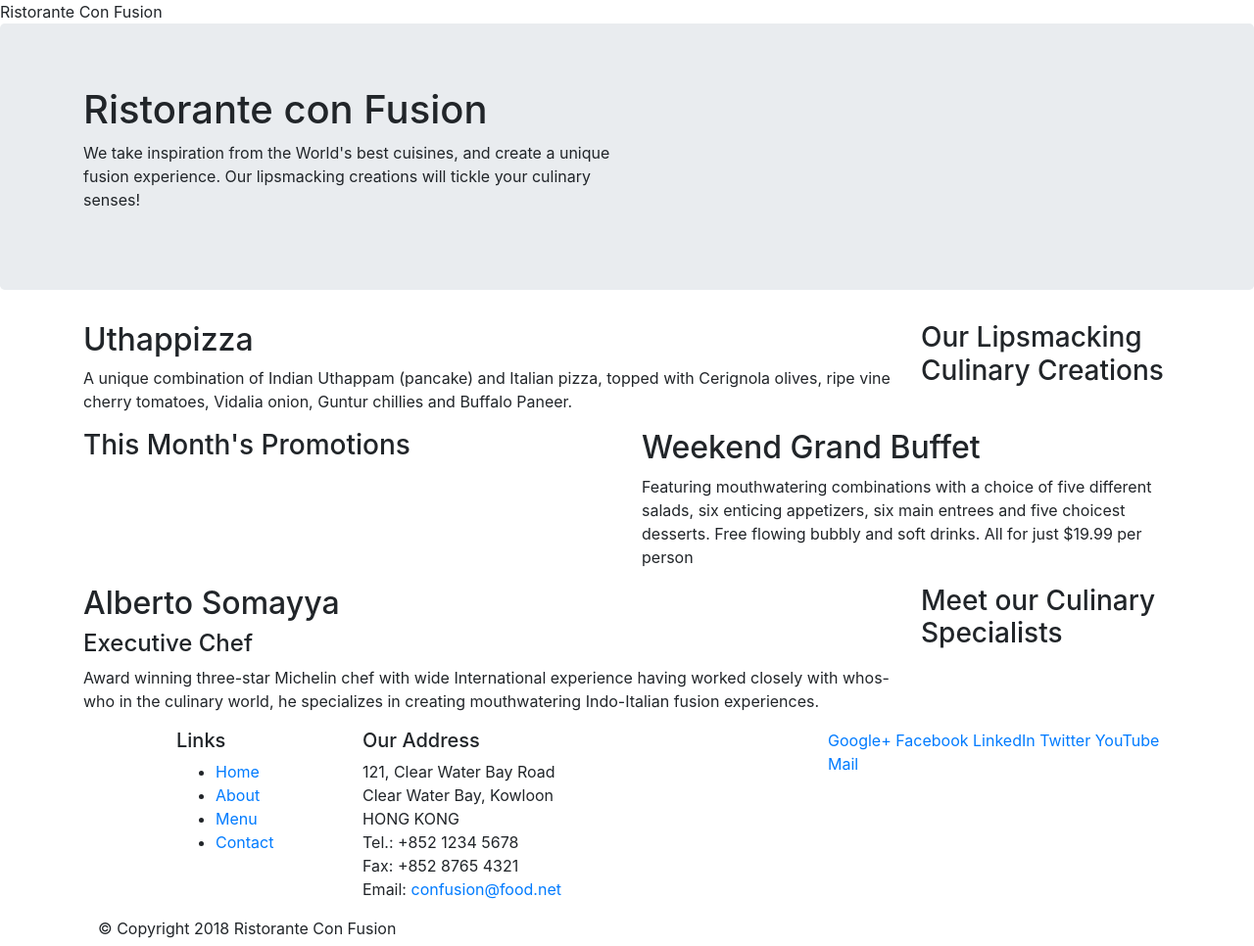
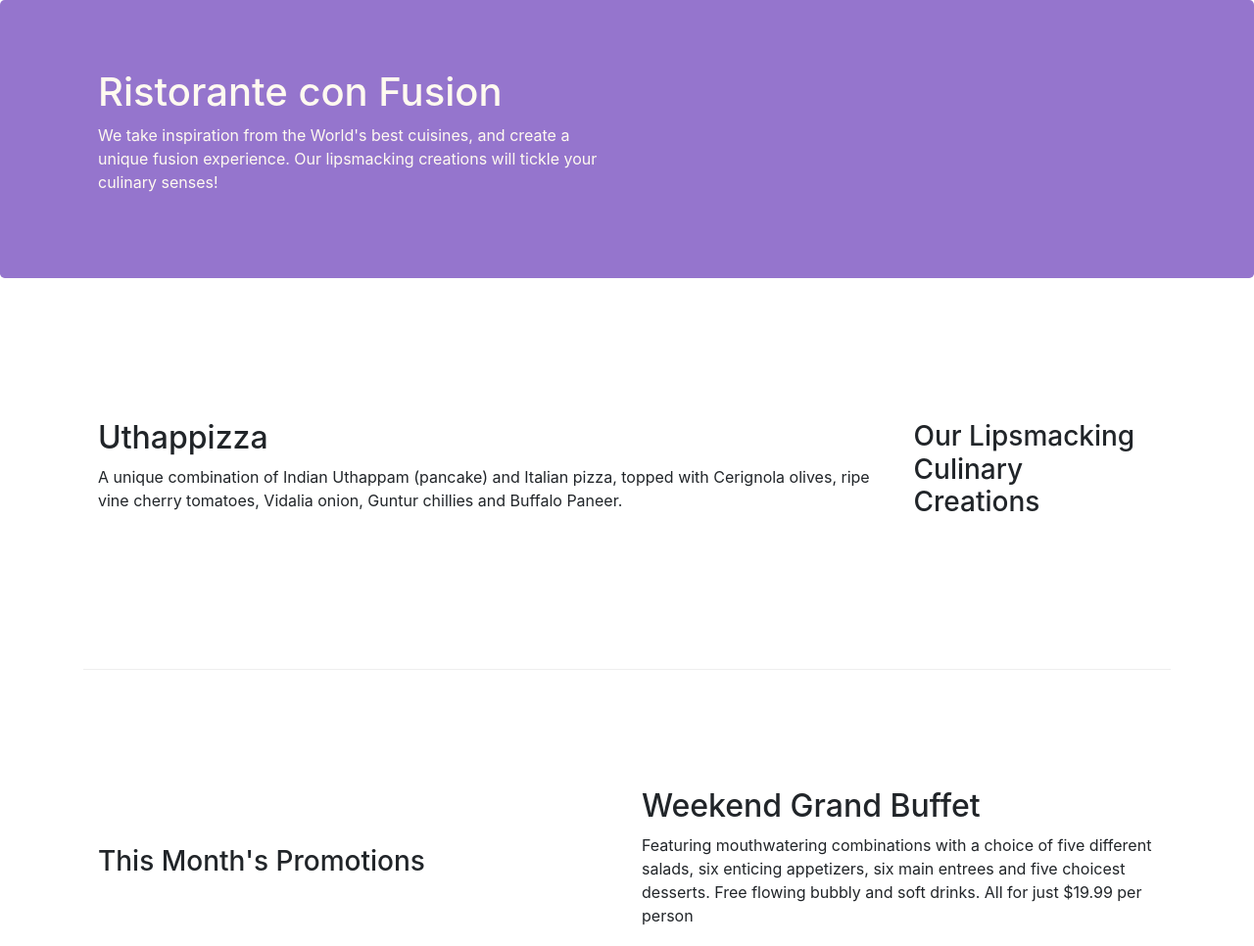
Before and after one commit to BeginnerAdi/courseraBootstrap, a website: page index.html in a window 1280 px wide. Shown: the top 966 px of the page at 98% size. Drawn offline with nearby package versions, Linux system fonts and the light colour scheme.

Commit message:
Bootstrap Grid Part 2

```diff
--- /dev/null
+++ b/css/style.css
@@ -0,0 +1,30 @@
+.row-header{
+	margin:0px auto;
+	padding:0px;
+}
+
+.row-content{
+	margin:0px auto;
+	padding: 50px 0px 50px 0px;
+	border-bottom:1px ridge;
+	min-height: 400px;
+}
+
+.footer{
+	background-color: #D1C4E9;
+	margin:0px auto;
+	padding: 20px 0px 20px 0px;
+}
+
+.jumbotron{
+	padding:70px 30px 70px 30px;
+	margin:0px auto;
+	background: #9575CD;
+	color:floralwhite;
+}
+
+address{
+	font-size:80%;
+	margin:0px;
+	color:#0f0f0f;
+}
--- a/index.html
+++ b/index.html
@@ -6,7 +6,8 @@
     <meta name="viewport" content="width=device-width, inital-scale=1, shrink-to-fit=no">
     <meta http-equiv="x-ua-compatible" content="ie=edge">
 
-    <link rel="stylesheet" href="node_modules/bootstrap/dist/css/bootstrap.min.css"
+    <link rel="stylesheet" href="node_modules/bootstrap/dist/css/bootstrap.min.css">
+    <link href="css/style.css" rel="stylesheet">
     <title>Ristorante Con Fusion</title>
 </head>
 
@@ -14,7 +15,7 @@
 
     <header class="jumbotron">
         <div class="container">
-            <div class="row">
+            <div class="row row-header">
                 <div class="col-12 col-sm-6">
                     <h1>Ristorante con Fusion</h1>
                     <p>We take inspiration from the World's best cuisines, and create a unique fusion experience. Our lipsmacking creations will tickle your culinary senses!</p>
@@ -26,7 +27,7 @@
     </header>
 
     <div class="container">
-        <div class="row">
+        <div class="row row-content align-items-center">
             <div class="col-12 col-sm-4 order-sm-last col-md-3">
                 <h3>Our Lipsmacking Culinary Creations</h3>
             </div>
@@ -37,7 +38,7 @@
         </div>
 
 
-        <div class="row">
+        <div class="row row-content align-items-center">
             <div class="col-12 col-sm-4 col-md">
                 <h3>This Month's Promotions</h3>
             </div>
@@ -47,7 +48,7 @@
             </div>
         </div>
 
-        <div class="row">
+        <div class="row row-content align-items-center">
             <div class="col-12 col-sm-4 order-sm-last col-md-3">
                 <h3>Meet our Culinary Specialists</h3>
             </div>
@@ -59,12 +60,12 @@
         </div>
     </div>
 
-    <footer>
+    <footer class="footer">
         <div class="container">
             <div class="row">
                 <div class="col-4 offset-1 col-sm-2">
                     <h5>Links</h5>
-                    <ul>
+                    <ul class="list-unstyled">
                         <li><a href="#">Home</a></li>
                         <li><a href="#">About</a></li>
                         <li><a href="#">Menu</a></li>
@@ -82,8 +83,8 @@
 		              Email: <a href="mailto:confusion@food.net">confusion@food.net</a>
 		           </address>
                 </div>
-                <div class="col-12 col-sm-4">
-                    <div >
+                <div class="col-12 col-sm-4 align-items-center">
+                    <div class="text-center">
                         <a href="http://google.com/+">Google+</a>
                         <a href="http://www.facebook.com/profile.php?id=">Facebook</a>
                         <a href="http://www.linkedin.com/in/">LinkedIn</a>
@@ -93,8 +94,8 @@
                     </div>
                 </div>
            </div>
-           <div class="col-auto">
-                <div>
+           <div class="row justify-content-center">
+                <div class="col-auto">
                     <p>© Copyright 2018 Ristorante Con Fusion</p>
                 </div>
            </div>
```
